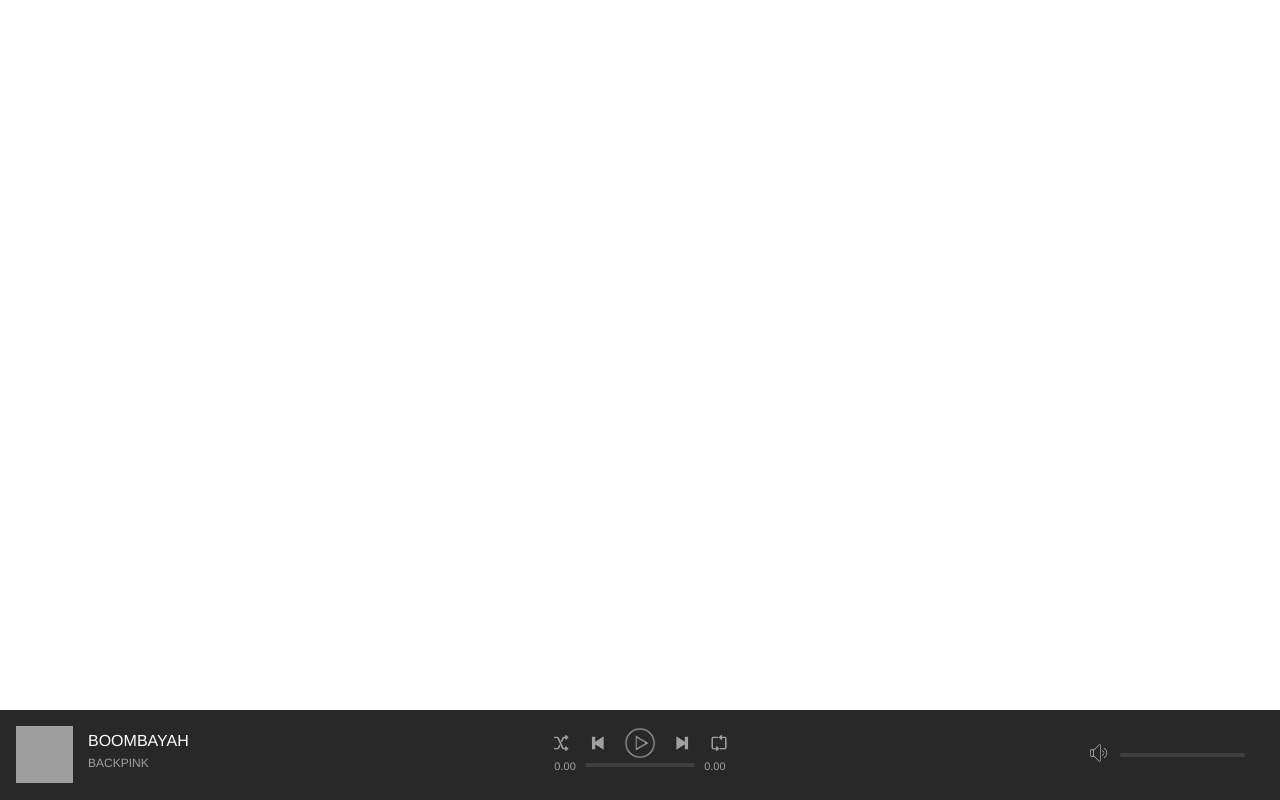
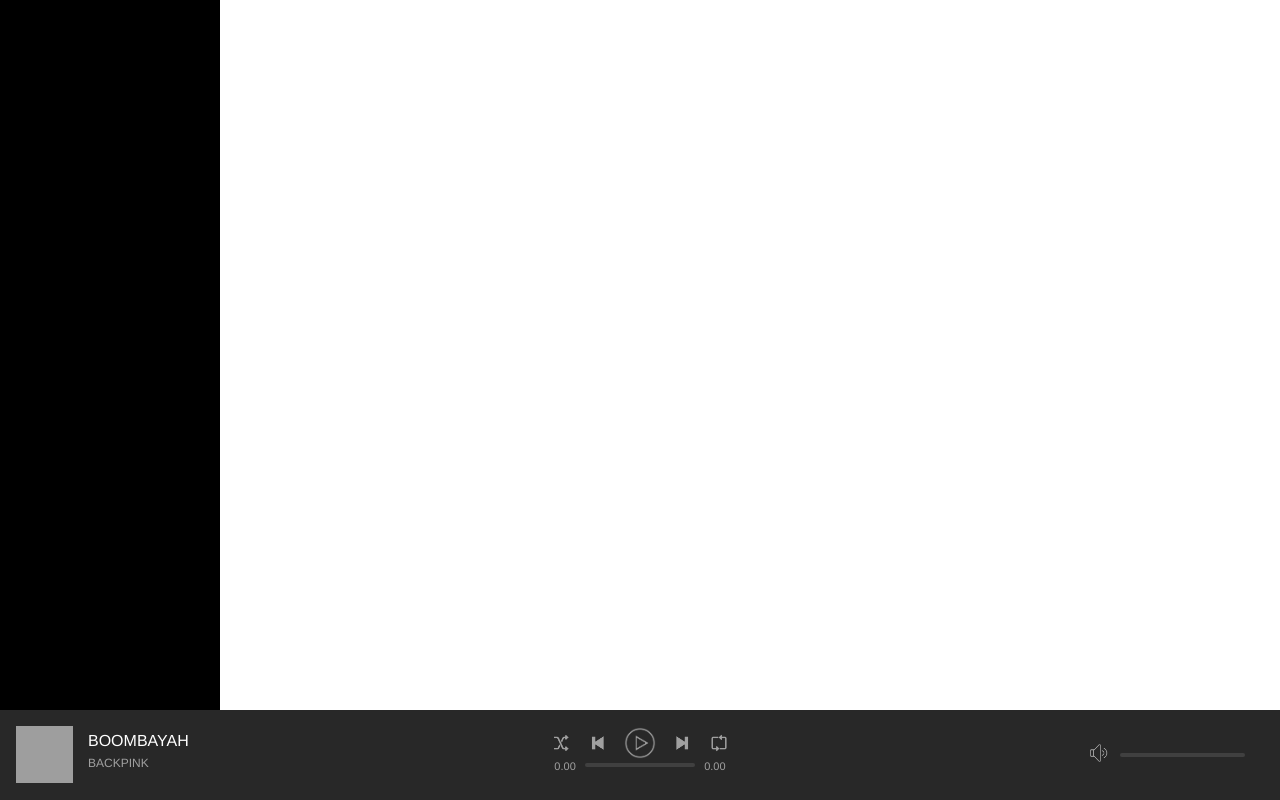
Before and after one commit to KeNiHx/MU, a PHP site: page / in a window 1280 px wide. Run offline with PHP 8.4, Linux system fonts and the light colour scheme; the visitor is signed in with stand-in values (Sample User, id 1); grey boxes are pictures that could not be loaded.

Commit message:
added a nav bar container

```diff
--- a/assets/css/style.css
+++ b/assets/css/style.css
@@ -147,3 +147,12 @@ html, body {
     min-height: 100%;
     min-width: 100%;
 }
+
+#navBarContainer {
+    background-color: #000;
+    width: 220px;
+    height: 100vh;
+    position: fixed;
+    top: 0;
+    left: 0;
+}
--- a/index.php
+++ b/index.php
@@ -18,7 +18,9 @@ if(isset($_SESSION['userLoggedIn'])){
 <body>
     <div id="mainContainer">
         <div id="topContainer">
+            <div id="navBarContainer">
 
+            </div>
         </div>
         <div id="nowPlayingBarContainer">
             <div id="nowPlayingBar">
```
